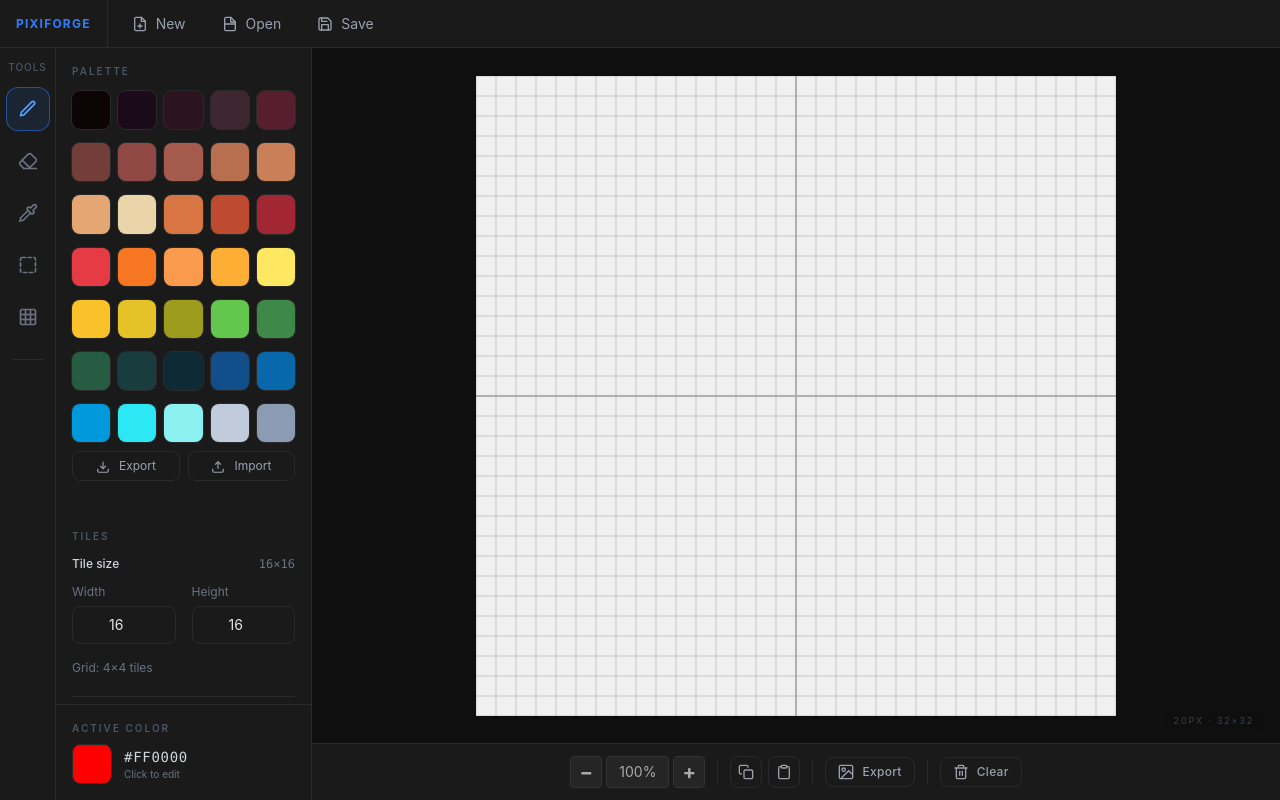
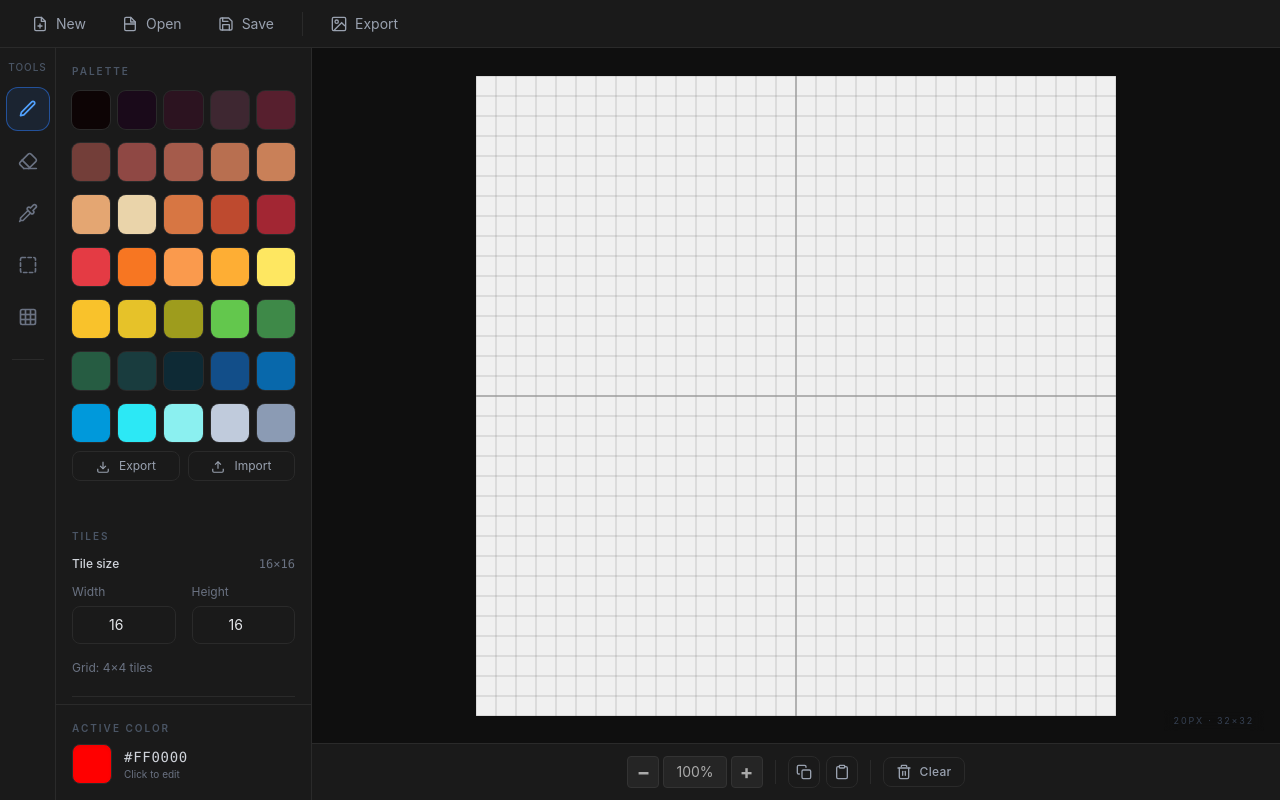
Before and after one commit to epitexam/pixiforge, a React (Vite) app: page / in a window 1280 px wide. Built offline with nearby package versions, Linux system fonts and the light colour scheme.

Commit message:
feat(MenuBar): add export button and integrate with EditorPage

```diff
--- a/src/components/organisms/MenuBar.tsx
+++ b/src/components/organisms/MenuBar.tsx
@@ -2,13 +2,15 @@ import React from 'react';
 import { invoke } from '@tauri-apps/api/core';
 import { toast } from 'sonner';
 import { NewFileIcon, OpenFileIcon, SaveFileIcon } from '../atoms/MenuIcons';
+import { ImageIcon } from '../atoms/EditorIcons';
 import { useCanvasStore } from '../../stores/canvaStore';
 
 export interface MenuBarProps {
     className?: string;
+    onExport?: () => void;
 }
 
-export const MenuBar: React.FC<MenuBarProps> = ({ className = '' }) => {
+export const MenuBar: React.FC<MenuBarProps> = ({ className = '', onExport }) => {
     const { clearCanvas, setAllPixels } = useCanvasStore();
 
     const handleNew = () => {
@@ -79,42 +81,40 @@ export const MenuBar: React.FC<MenuBarProps> = ({ className = '' }) => {
         }
     };
 
+
+    const btnClass = "flex items-center gap-2 px-3 sm:px-4 text-sm text-gray-400 hover:text-white hover:bg-[#222] rounded-lg transition-colors duration-100 whitespace-nowrap h-9 shrink-0 focus:outline-none focus:ring-2 focus:ring-blue-500/50";
+
     return (
-        <nav className={`flex items-stretch h-12 ${className}`}>
-            <div className="flex items-center px-2 sm:px-4 border-r border-[#2a2a2a] shrink-0">
-                <span className="text-xs font-bold tracking-widest text-blue-500 uppercase whitespace-nowrap">
-                    PixiForge
-                </span>
-            </div>
-
-            <div className="flex items-stretch overflow-x-auto px-2 gap-1">
-                <button
-                    onClick={handleNew}
-                    className="flex items-center gap-2 px-2.5 sm:px-4 text-sm text-gray-400 hover:text-white hover:bg-[#1a1a1a] rounded-lg transition-colors duration-100 whitespace-nowrap my-auto h-9 shrink-0"
-                    title="New (Ctrl+N)"
-                >
+        <nav className={`flex items-center px-2 gap-1 ${className}`}>
+            <button onClick={handleNew} className={btnClass} title="New (Ctrl+N)">
                 <NewFileIcon className="w-4 h-4" />
                 <span className="hidden sm:inline">New</span>
             </button>
 
-                <button
-                    onClick={handleOpen}
-                    className="flex items-center gap-2 px-2.5 sm:px-4 text-sm text-gray-400 hover:text-white hover:bg-[#1a1a1a] rounded-lg transition-colors duration-100 whitespace-nowrap my-auto h-9 shrink-0"
-                    title="Open (Ctrl+O)"
-                >
+            <button onClick={handleOpen} className={btnClass} title="Open (Ctrl+O)">
                 <OpenFileIcon className="w-4 h-4" />
                 <span className="hidden sm:inline">Open</span>
             </button>
 
-                <button
-                    onClick={handleSave}
-                    className="flex items-center gap-2 px-2.5 sm:px-4 text-sm text-gray-400 hover:text-white hover:bg-[#1a1a1a] rounded-lg transition-colors duration-100 whitespace-nowrap my-auto h-9 shrink-0"
-                    title="Save (Ctrl+S)"
-                >
+            <button onClick={handleSave} className={btnClass} title="Save (Ctrl+S)">
                 <SaveFileIcon className="w-4 h-4" />
                 <span className="hidden sm:inline">Save</span>
             </button>
-            </div>
+
+            {onExport && (
+                <>
+
+                    <div className="w-px h-6 bg-[#2a2a2a] mx-1 sm:mx-2 shrink-0" />
+                    <button
+                        onClick={onExport}
+                        className={`${btnClass} text-blue-400 hover:text-blue-300 hover:bg-blue-500/10`}
+                        title="Export canvas"
+                    >
+                        <ImageIcon className="w-4 h-4" />
+                        <span className="hidden sm:inline">Export</span>
+                    </button>
+                </>
+            )}
         </nav>
     );
 };
--- a/src/components/pages/EditorPage.tsx
+++ b/src/components/pages/EditorPage.tsx
@@ -6,7 +6,7 @@ import { Toolbar } from '../organisms/Toolbar';
 import { Palette } from '../molecules/Palette';
 import { Canvas } from '../organisms/Canvas';
 import { ZoomControls } from '../atoms/ZoomControls';
-import { CopyIcon, PasteIcon, ClearIcon, DownloadIcon, UploadIcon, ImageIcon } from '../atoms/EditorIcons';
+import { CopyIcon, PasteIcon, ClearIcon, DownloadIcon, UploadIcon } from '../atoms/EditorIcons';
 import { CustomColorIcon } from '../atoms/PaletteIcons';
 import { useCanvasStore } from '../../stores/canvaStore';
 import { CanvasHandle } from '../organisms/canvas/types';
@@ -40,12 +40,12 @@ export const EditorPage: React.FC = () => {
     const containerRef = useRef<HTMLDivElement>(null);
     const [cellSize, setCellSize] = useState(24);
 
-    // Raccourci clavier
+
     useEffect(() => {
         const handleGlobalShortcut = (e: KeyboardEvent) => {
             if ((e.ctrlKey || e.metaKey) && e.shiftKey && e.key === 'A') {
                 e.preventDefault();
-                setShowActiveColorModal(true);
+                setShowActiveColorModal(v => !v);
             }
         };
         window.addEventListener('keydown', handleGlobalShortcut);
@@ -114,8 +114,8 @@ export const EditorPage: React.FC = () => {
                 isColorInPalette={(color) => paletteColors.includes(color)}
             />
 
-            <header className="flex-none h-12 bg-[#1a1a1a] border-b border-[#2a2a2a] flex items-stretch z-20">
-                <MenuBar />
+            <header className="flex-none h-12 bg-[#1a1a1a] border-b border-[#2a2a2a] flex items-center z-20 px-2">
+                <MenuBar onExport={handleExport} />
             </header>
 
             <main className="relative flex flex-1 overflow-hidden">
@@ -169,13 +169,25 @@ export const EditorPage: React.FC = () => {
                     </div>
 
                     <div className="flex-none p-4 border-t border-[#2a2a2a]">
-                        <button onClick={() => setShowActiveColorModal(true)} className="w-full flex flex-col gap-2 text-left group cursor-pointer">
-                            <span className="text-[10px] font-semibold tracking-[0.2em] text-gray-600 uppercase group-hover:text-gray-400 transition-colors">Active Color</span>
+
+                        <button
+                            onClick={() => setShowActiveColorModal(v => !v)}
+                            className={`w-full flex flex-col gap-2 text-left group cursor-pointer transition-all ${showActiveColorModal ? 'bg-blue-500/5 rounded-lg p-2 -m-2' : ''}`}
+                        >
+                            <span className={`text-[10px] font-semibold tracking-[0.2em] uppercase transition-colors ${showActiveColorModal ? 'text-blue-400' : 'text-gray-600 group-hover:text-gray-400'}`}>
+                                Active Color
+                            </span>
                             <div className="flex items-center gap-3">
-                                <div className="w-10 h-10 rounded-lg border border-[#2a2a2a] group-hover:border-blue-500 transition-colors shadow-inner" style={{ backgroundColor: currentColor }} />
+
+                                <div
+                                    className={`w-10 h-10 rounded-lg border transition-colors shadow-inner ${showActiveColorModal ? 'border-blue-500 ring-2 ring-blue-500/30' : 'border-[#2a2a2a] group-hover:border-blue-500'}`}
+                                    style={{ backgroundColor: currentColor }}
+                                />
                                 <div className="flex flex-col">
                                     <span className="text-sm text-gray-300 font-mono uppercase tracking-wider">{currentColor}</span>
-                                    <span className="text-[10px] text-gray-500 group-hover:text-blue-400 transition-colors">Click to edit</span>
+                                    <span className={`text-[10px] transition-colors ${showActiveColorModal ? 'text-blue-400' : 'text-gray-500 group-hover:text-blue-400'}`}>
+                                        {showActiveColorModal ? 'Click to close' : 'Click to edit'}
+                                    </span>
                                 </div>
                             </div>
                         </button>
@@ -201,16 +213,16 @@ export const EditorPage: React.FC = () => {
 
                     <footer className="flex-none py-3 px-4 bg-[#1a1a1a] border-t border-[#2a2a2a] flex flex-wrap items-center justify-center gap-3 z-10">
                         <ZoomControls zoomLevel={scale} onZoomIn={handleZoomIn} onZoomOut={handleZoomOut} onZoomReset={handleZoomReset} />
+
                         <div className="w-px h-6 bg-[#2a2a2a] hidden sm:block" />
+
                         <div className="flex items-center gap-1.5">
                             <button onClick={handleCopy} className="w-8 h-8 flex items-center justify-center bg-[#1a1a1a] border border-[#2a2a2a] rounded-lg hover:border-blue-500 hover:text-blue-400 text-gray-400 transition-all" title="Copy (Ctrl+C)"><CopyIcon className="w-4 h-4" /></button>
                             <button onClick={handlePaste} className="w-8 h-8 flex items-center justify-center bg-[#1a1a1a] border border-[#2a2a2a] rounded-lg hover:border-blue-500 hover:text-blue-400 text-gray-400 transition-all" title="Paste (Ctrl+V)"><PasteIcon className="w-4 h-4" /></button>
                         </div>
+
                         <div className="w-px h-6 bg-[#2a2a2a] hidden sm:block" />
-                        <div className="flex items-center gap-1.5">
-                            <button onClick={handleExport} className="flex items-center gap-2 px-3 py-1.5 text-xs font-medium tracking-wide text-gray-400 hover:text-blue-400 border border-[#2a2a2a] hover:border-blue-500 rounded-lg transition-all bg-[#1a1a1a] hover:bg-[#222]" title="Export"><ImageIcon className="w-4 h-4" /><span className="hidden sm:inline">Export</span></button>
-                        </div>
-                        <div className="w-px h-6 bg-[#2a2a2a] hidden sm:block" />
+
                         <button onClick={handleClearCanvas} className="flex items-center gap-2 px-3 py-1.5 text-xs font-medium tracking-wide text-gray-400 hover:text-red-400 border border-[#2a2a2a] hover:border-red-500/50 rounded-lg transition-all bg-[#1a1a1a] hover:bg-[#222]" title="Clear"><ClearIcon className="w-4 h-4" /><span className="hidden sm:inline">Clear</span></button>
                     </footer>
                 </div>
```
Lines whose indentation alone changed are shown as unchanged.
